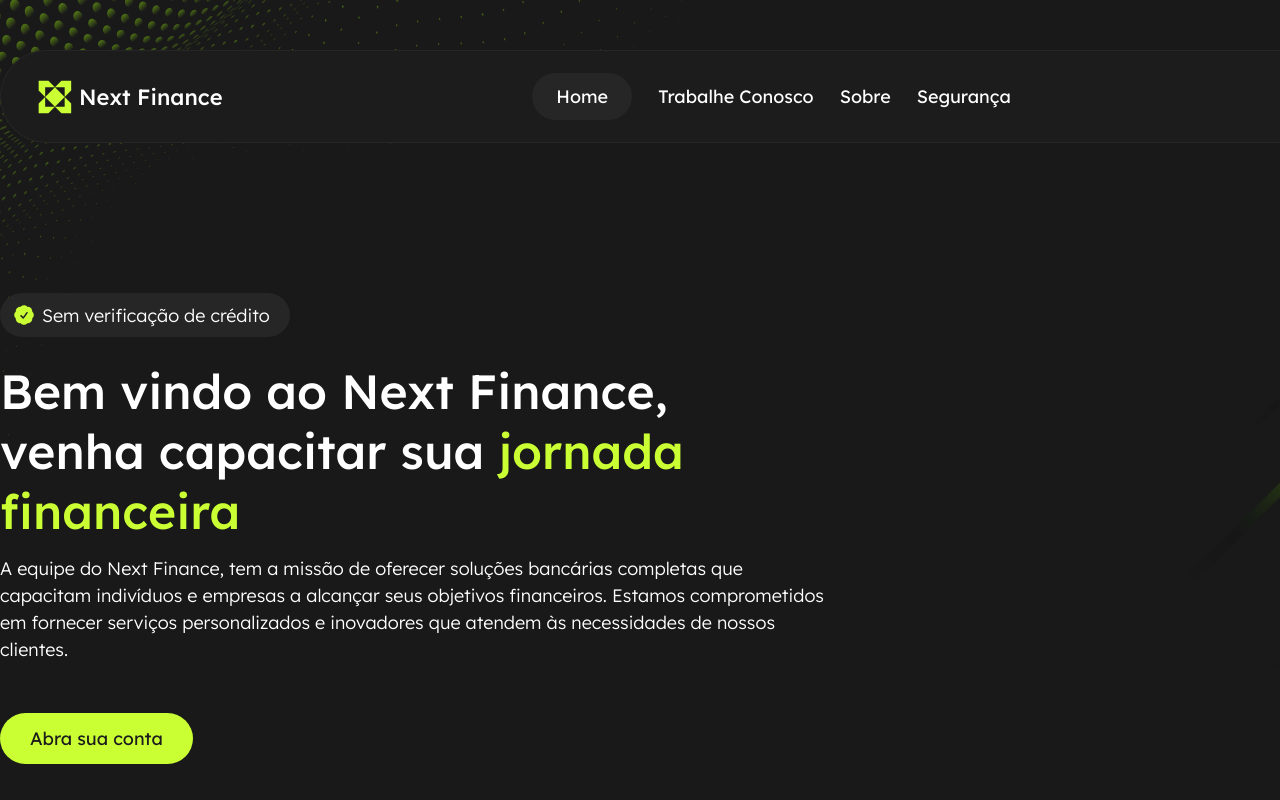
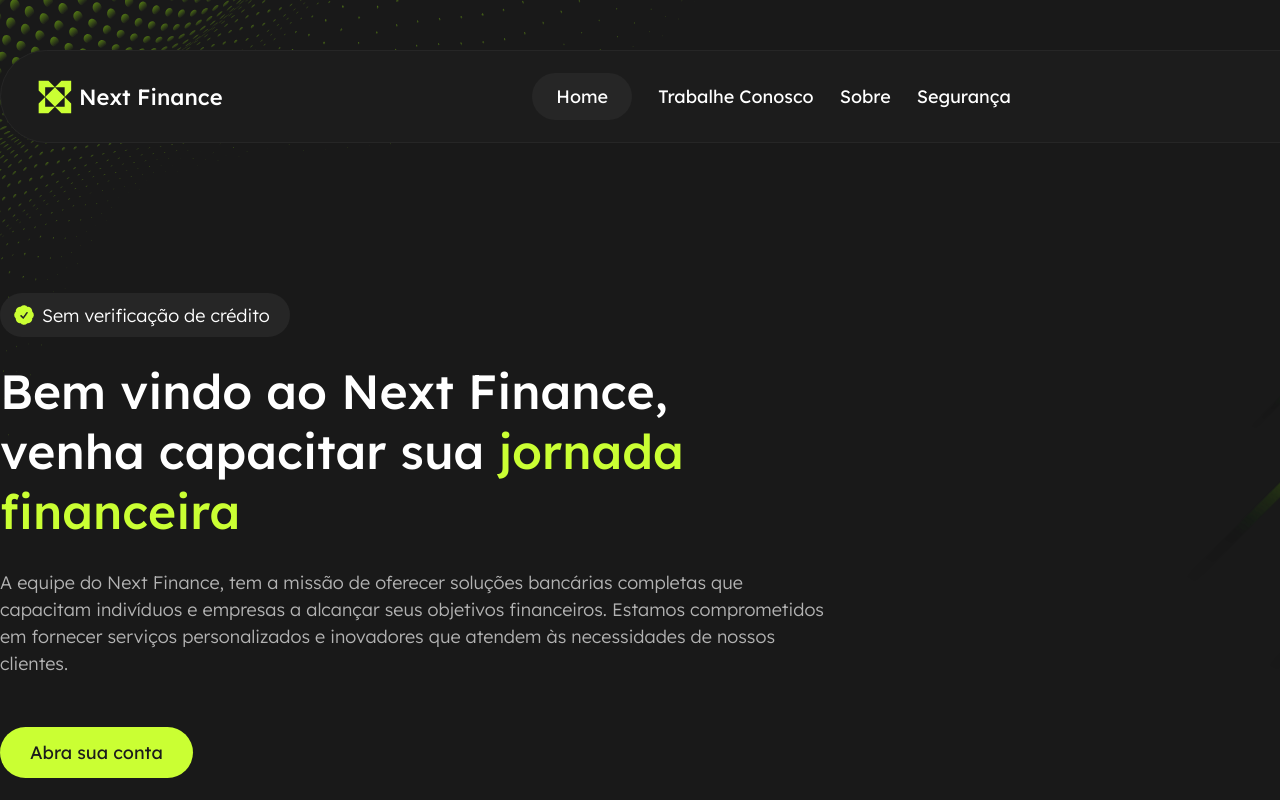
Before and after one commit to RBxRobson/Project-Next-Finance, a React (Vite) app: page / in a window 1280 px wide. Shown: the top 800 px of the page. Built offline with nearby package versions, Linux system fonts and the light colour scheme.

Commit message:
chore: Cria nova classe para spans e adiciona novos estilos as tags p e h2

```diff
--- a/src/styles/global-styles.ts
+++ b/src/styles/global-styles.ts
@@ -34,13 +34,24 @@ const GlobalStyles = createGlobalStyle`
     }
 
     h2 {
+      margin-bottom: 14px;
       font-size: ${theme.fontSize.extra_large};
       font-weight: ${theme.fontWeight.medium};
+    }
+
+    p {
+      color: ${theme.colors.darkShades.d_70};
+      font-weight: ${theme.fontWeight.light};
     }
 
     .container {
       width: 1600px;
       margin: 50px auto 0;
+    }
+
+    .green-span {
+      color: ${theme.colors.greenShades.g_60};
+      font-size: ${theme.fontSize.extra_large};
     }
 
     .green-button {
```
